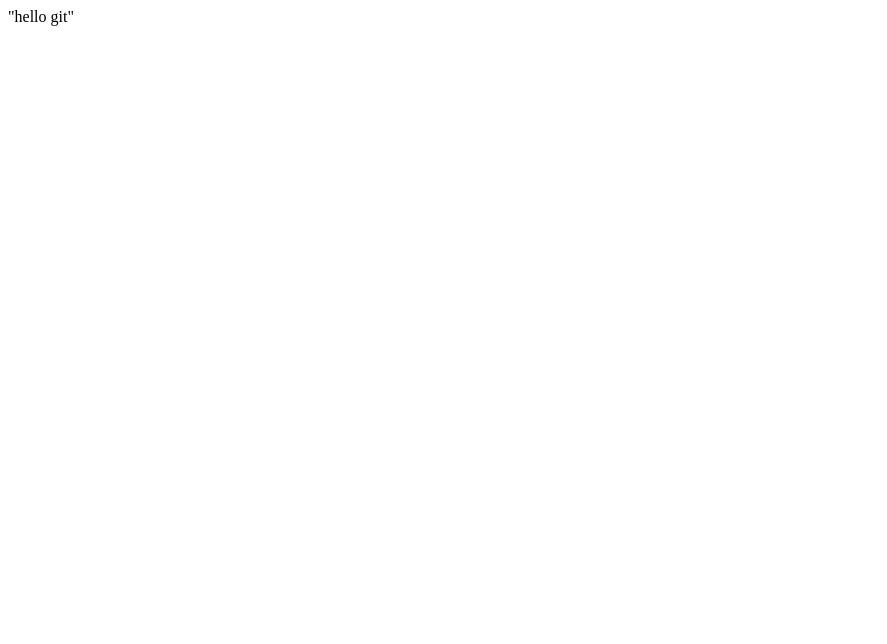
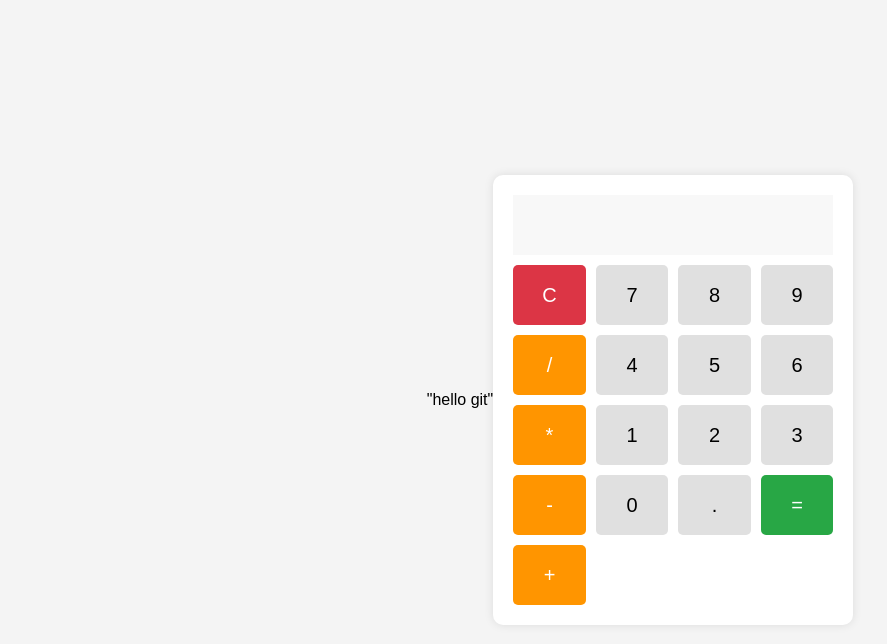
Before and after one commit to Mr-Saad1/project, a plain HTML site: page index.html in a window 1280 px wide. Shown: the whole page, without its empty margins (0-887 px from the left). Drawn offline with Linux system fonts and the light colour scheme.

Commit message:
update new code

```diff
--- a/index.html
+++ b/index.html
@@ -1 +1,115 @@
 "hello git"
+<!DOCTYPE html>
+<html lang="en">
+<head>
+    <meta charset="UTF-8">
+    <meta name="viewport" content="width=device-width, initial-scale=1.0">
+    <title>Simple Calculator</title>
+    <style>
+        body {
+            font-family: Arial, sans-serif;
+            text-align: center;
+            background-color: #f4f4f4;
+            display: flex;
+            justify-content: center;
+            align-items: center;
+            height: 100vh;
+            margin: 0;
+        }
+        .calculator {
+            width: 320px;
+            background: white;
+            padding: 20px;
+            border-radius: 10px;
+            box-shadow: 0 0 10px rgba(0, 0, 0, 0.1);
+        }
+        input[type="text"] {
+            width: 100%;
+            height: 60px;
+            font-size: 24px;
+            text-align: right;
+            margin-bottom: 10px;
+            padding: 5px;
+            border: none;
+            background: #f8f8f8;
+        }
+        .buttons {
+            display: grid;
+            grid-template-columns: repeat(4, 1fr);
+            gap: 10px;
+        }
+        .buttons button {
+            width: 100%;
+            height: 60px;
+            font-size: 20px;
+            border: none;
+            background: #e0e0e0;
+            cursor: pointer;
+            border-radius: 5px;
+        }
+        .buttons button:active {
+            background: #d4d4d4;
+        }
+        .buttons .operator {
+            background: #ff9500;
+            color: white;
+        }
+        .buttons .operator:active {
+            background: #e08900;
+        }
+        .buttons .equal {
+            background: #28a745;
+            color: white;
+        }
+        .buttons .equal:active {
+            background: #218838;
+        }
+        .buttons .clear {
+            background: #dc3545;
+            color: white;
+        }
+        .buttons .clear:active {
+            background: #c82333;
+        }
+    </style>
+</head>
+<body>
+    <div class="calculator">
+        <input type="text" id="display" disabled>
+        <div class="buttons">
+            <button class="clear" onclick="clearDisplay()">C</button>
+            <button onclick="appendValue('7')">7</button>
+            <button onclick="appendValue('8')">8</button>
+            <button onclick="appendValue('9')">9</button>
+            <button class="operator" onclick="appendValue('/')">/</button>
+            <button onclick="appendValue('4')">4</button>
+            <button onclick="appendValue('5')">5</button>
+            <button onclick="appendValue('6')">6</button>
+            <button class="operator" onclick="appendValue('*')">*</button>
+            <button onclick="appendValue('1')">1</button>
+            <button onclick="appendValue('2')">2</button>
+            <button onclick="appendValue('3')">3</button>
+            <button class="operator" onclick="appendValue('-')">-</button>
+            <button onclick="appendValue('0')">0</button>
+            <button onclick="appendValue('.')">.</button>
+            <button class="equal" onclick="calculate()">=</button>
+            <button class="operator" onclick="appendValue('+')">+</button>
+        </div>
+    </div>
+    <script>
+        function appendValue(value) {
+            document.getElementById("display").value += value;
+        }
+        function clearDisplay() {
+            document.getElementById("display").value = "";
+        }
+        function calculate() {
+            try {
+                document.getElementById("display").value = eval(document.getElementById("display").value);
+            } catch {
+                alert("Invalid Calculation");
+            }
+        }
+    </script>
+</body>
+</html>
```
